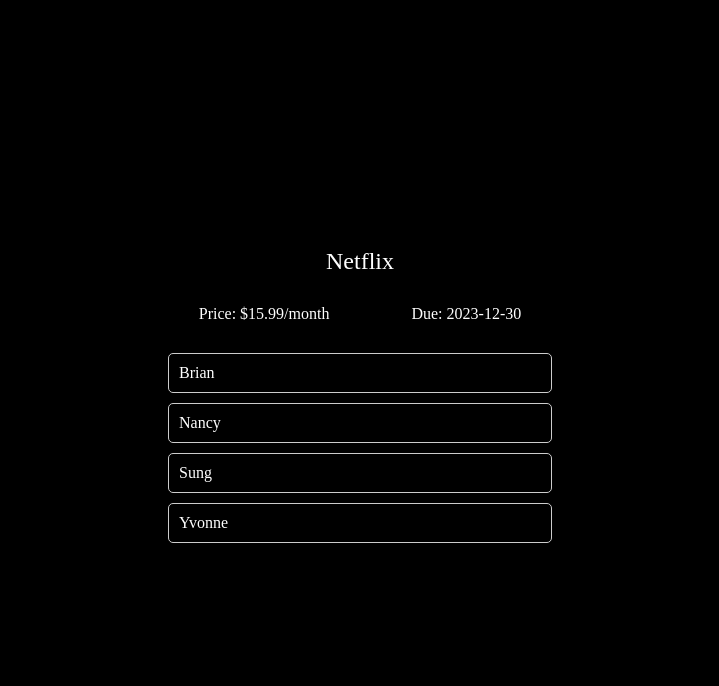
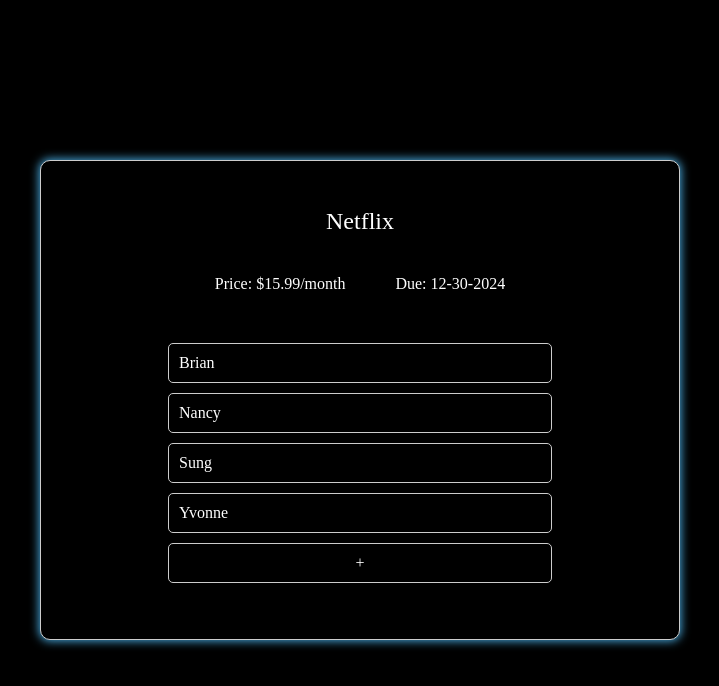
Before and after one commit to JaeBrian/divvy, a React app: page /subcardinfo in a window 1280 px wide. Shown: the top 686 px of the page, without its empty margins (280-999 px from the left). Built offline with nearby package versions, Linux system fonts and the light colour scheme.

Commit message:
completed subcardinfo and styling

```diff
--- a/src/client/App.jsx
+++ b/src/client/App.jsx
@@ -11,7 +11,7 @@
   const mockSubCardInfo = {
     subscriptionName: 'Netflix',
     planPrice: '$15.99/month',
-    dueDate: '2023-12-30',
+    dueDate: '12-30-2024',
     members: [
       { name: 'Brian' },
       { name: 'Nancy' },
--- a/src/client/components/SubCardInfo.jsx
+++ b/src/client/components/SubCardInfo.jsx
@@ -1,23 +1,74 @@
-import React from 'react';
+import React, { useState } from 'react';
 import '../styles/SubCardInfo.scss';
 
 const SubCardInfo = ({ subscriptionName, planPrice, dueDate, members }) => {
+  const [memberList, setMemberList] = useState(members);
+  const [showModal, setShowModal] = useState(false);
+  const [newMemberName, setNewMemberName] = useState('');
+  const [newMemberEmail, setNewMemberEmail] = useState('');
+
+  const openModal = () => {
+    setShowModal(true);
+  };
+
+  const closeModal = () => {
+    setShowModal(false);
+    setNewMemberName('');
+    setNewMemberEmail('');
+  };
+
+  const handleAddMember = () => {
+    if (newMemberName && newMemberEmail) {
+      setMemberList([
+        ...memberList,
+        { name: newMemberName, email: newMemberEmail },
+      ]);
+      closeModal();
+    }
+  };
+
   return (
+    <div className="center-wrapper">
       <div className="subcardinfo-container">
         <div className="subscription-name">{subscriptionName}</div>
-
         <div className="info-containers">
           <div className="plan-price">Price: {planPrice}</div>
           <div className="due-date">Due: {dueDate}</div>
         </div>
-
         <div className="members-list">
-        {members.map((member, index) => (
+          {memberList.map((member, index) => (
             <div key={index} className="member-row">
               {member.name}
             </div>
           ))}
+          <div className="add-member-row" onClick={openModal}>
+            +
           </div>
+        </div>
+      </div>
+
+      {showModal && (
+        <div className="modal">
+          <div className="modal-content">
+            <span className="close" onClick={closeModal}>
+              &times;
+            </span>
+            <input
+              type="text"
+              value={newMemberName}
+              onChange={(e) => setNewMemberName(e.target.value)}
+              placeholder="Member's name"
+            />
+            <input
+              type="email"
+              value={newMemberEmail}
+              onChange={(e) => setNewMemberEmail(e.target.value)}
+              placeholder="Member's email"
+            />
+            <button onClick={handleAddMember}>Add Member</button>
+          </div>
+        </div>
+      )}
     </div>
   );
 };
--- a/src/client/styles/SubCardInfo.scss
+++ b/src/client/styles/SubCardInfo.scss
@@ -1,3 +1,10 @@
+.center-wrapper {
+  display: flex;
+  justify-content: center;
+  align-items: center;
+  height: 100vh;
+}
+
 .subcardinfo-container {
   display: flex;
   flex-direction: column;
@@ -5,11 +12,16 @@
   justify-content: center;
   padding: 20px;
   height: 100vh;
+  border: 1px solid #ccc;
+  box-shadow: 0 0 10px 1px #48abe0;
+  border-radius: 10px;
+  width: 50vw;
+  height: 60vh;
 }
 
 .subscription-name {
   font-size: 24px;
-  margin-bottom: 20px;
+  margin-bottom: 30px;
 }
 
 .info-containers {
@@ -17,7 +29,7 @@
   justify-content: center;
   width: 100%;
   gap: 5%;
-  margin-bottom: 20px;
+  margin-bottom: 40px;
 
   .plan-price,
   .due-date {
@@ -30,7 +42,7 @@
   display: flex;
   flex-direction: column;
   align-items: center;
-  width: 100vw;
+  width: 10vw;
 
   .member-row {
     padding: 10px;
@@ -39,4 +51,44 @@
     margin-bottom: 10px;
     width: 30vw;
   }
+
+  .add-member-row {
+    display: flex;
+    justify-content: center;
+    align-items: center;
+    padding: 10px;
+    border: 1px solid #ccc;
+    border-radius: 5px;
+    margin-bottom: 10px;
+    width: 30vw;
+  }
 }
+
+.modal {
+  position: fixed;
+  display: flex;
+  justify-content: center;
+  align-items: center;
+}
+
+.modal-content {
+  display: flex;
+  flex-direction: column;
+  align-items: center;
+
+  input {
+    margin: 10px 0;
+    padding: 8px;
+    width: 80%;
+    border: 1px solid #ccc;
+    border-radius: 4px;
+  }
+
+  button {
+    padding: 8px 10px;
+    border: none;
+    border-radius: 5px;
+    background-color: #48abe0;
+    color: white;
+  }
+}
```
Lines whose indentation alone changed are shown as unchanged.
